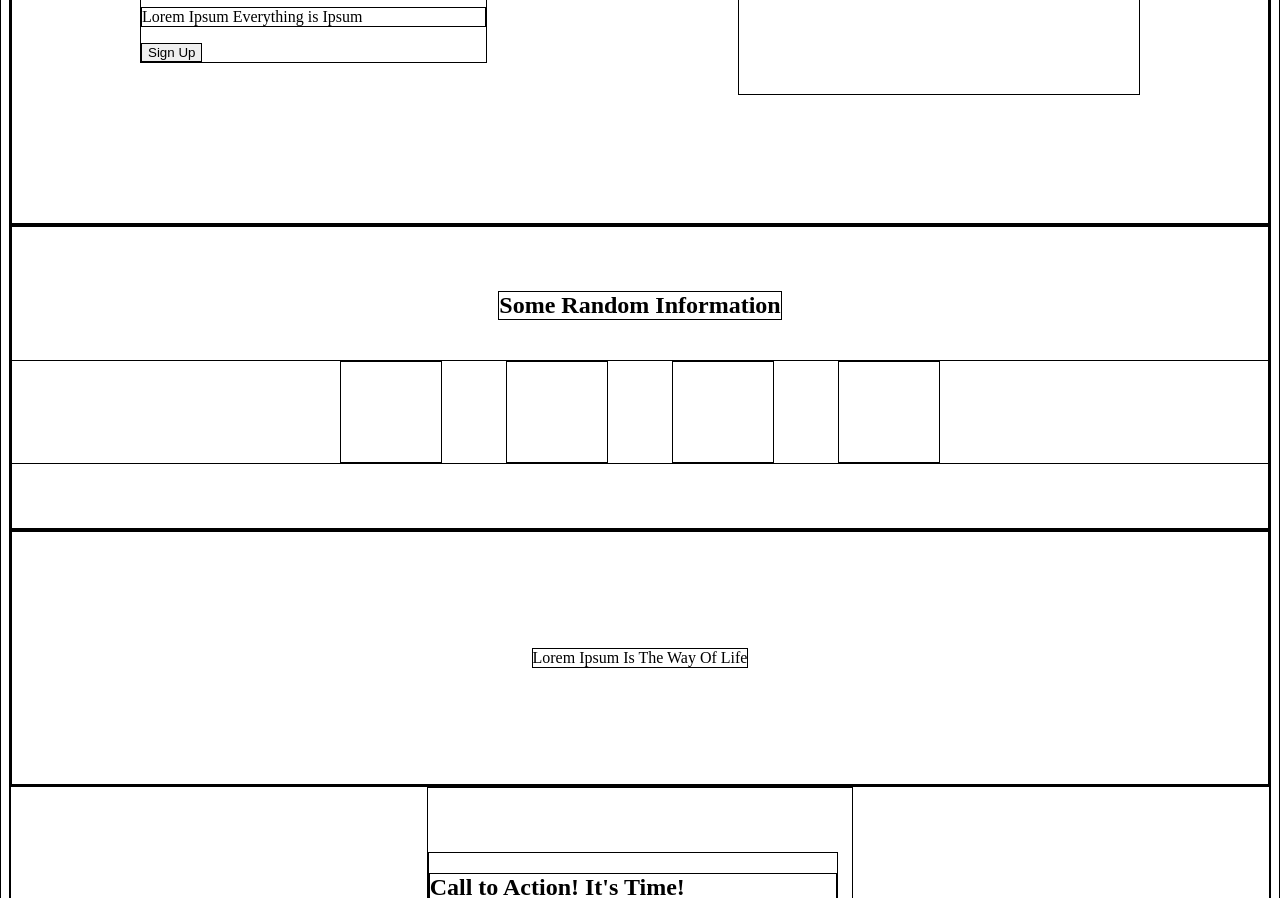
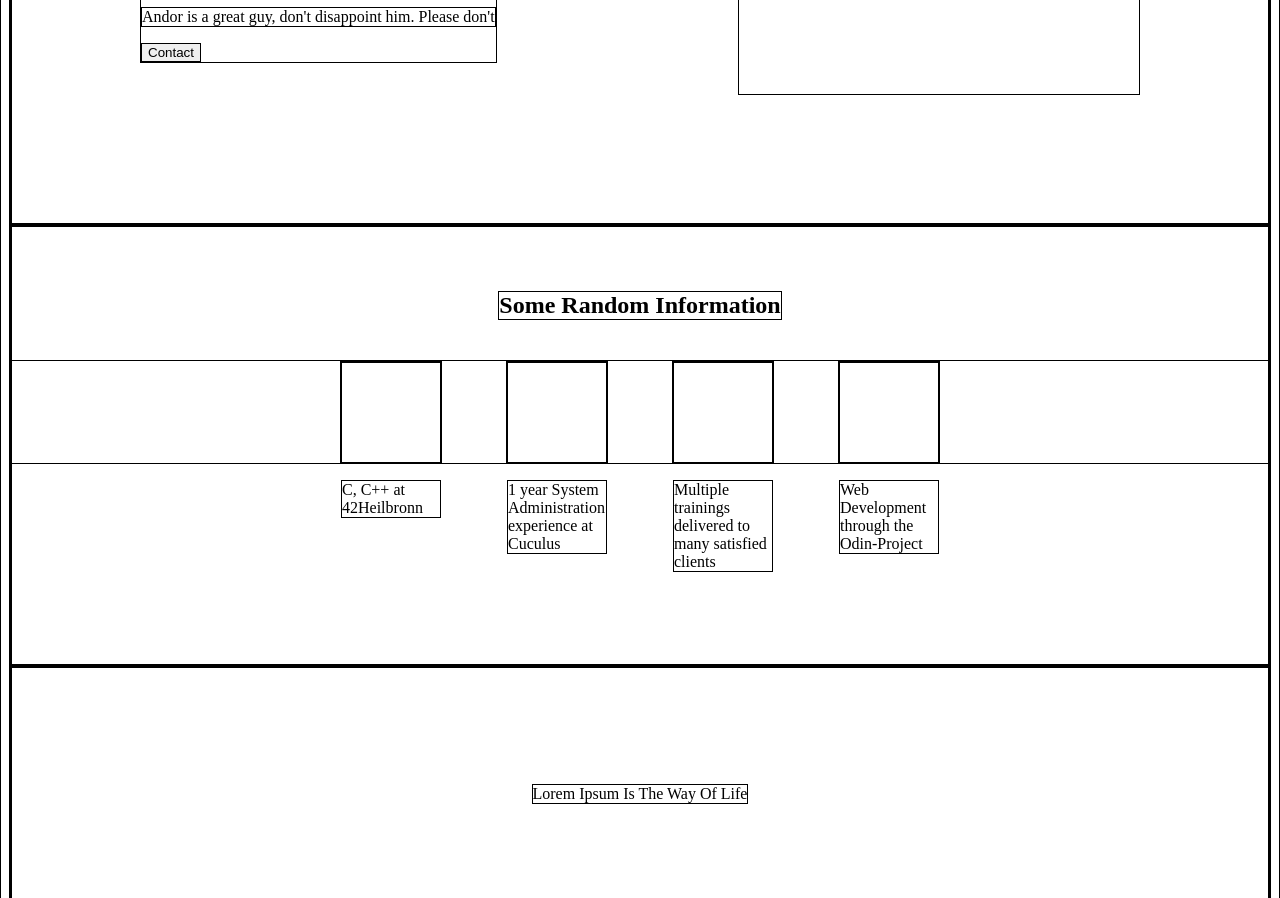
Before and after one commit to AndorGunczer/Landing-Page, a plain HTML site: page index.html in a window 1280 px wide. Shown: the part 320-1218 px from the top of the page. Drawn offline with Linux system fonts and the light colour scheme.

Commit message:
Modify Page Content, Change paddings for info-container

```diff
--- a/index.html
+++ b/index.html
@@ -21,9 +21,9 @@
     <div class="title">
         <div class="title-container">
             <div>
-                <h1>This Website Is Awesome</h1>
-                <p>Lorem Ipsum Everything is Ipsum</p>
-                <button>Sign Up</button>
+                <h1>ANDOOOOOOOR</h1>
+                <p>Andor is a great guy, don't disappoint him. Please don't</p>
+                <button>Contact</button>
             </div>
             <div class="placeholder"></div>
         </div>
@@ -32,10 +32,22 @@
         <div class="info-container">
             <h2 id="info-title">Some Random Information</h2>
             <div class="card-container">
-                <div class="card"></div>
-                <div class="card"></div>
-                <div class="card"></div>
-                <div class="card"></div>
+                <div class="card">
+                    <div class="card-image"></div>
+                    <p>C, C++ at 42Heilbronn</p>
+                </div>
+                <div class="card">
+                    <div class="card-image"></div>
+                    <p>1 year System Administration experience at Cuculus</p>
+                </div>
+                <div class="card">
+                    <div class="card-image"></div>
+                    <p>Multiple trainings delivered to many satisfied clients</p>
+                </div>
+                <div class="card">
+                    <div class="card-image"></div>
+                    <p>Web Development through the Odin-Project</p>
+                </div>
             </div>
         </div>
     </div>
--- a/style.css
+++ b/style.css
@@ -46,7 +46,7 @@ ul {
 
 .info-container {
     flex-direction: column;
-    padding: 64px 0;
+    padding: 64px 0 200px 0;
 }
 
 .card-container {
@@ -62,6 +62,11 @@ ul {
     height: 100px;
 }
 
+.card-image {
+    flex-basis: 100px;
+    height: 100px;
+}
+
 .quote-container,
 .info-container {
     display: flex;
@@ -70,7 +75,7 @@ ul {
 }
 
 .quote-container {
-    padding: 100px 0;;
+    padding: 100px 0;
 }
 
 .cta {
```
